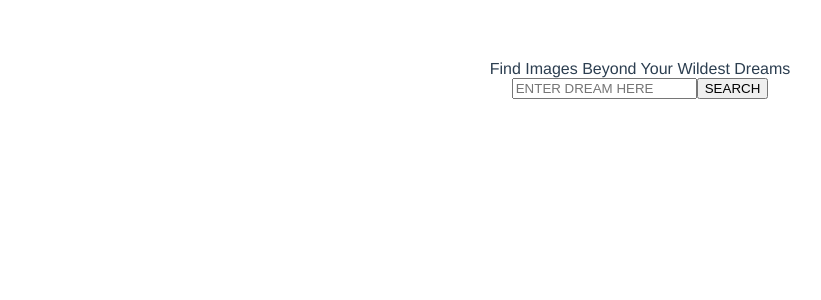
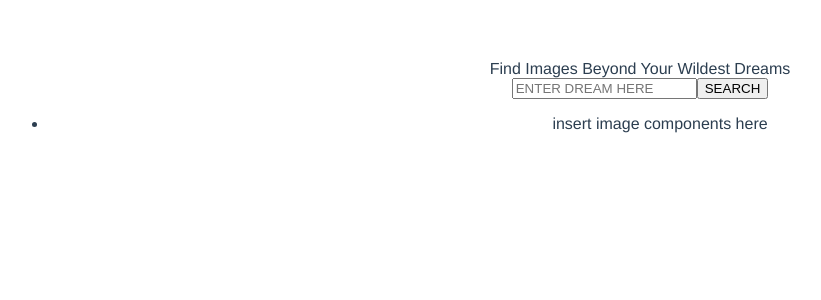
Before and after one commit to qfarenwald/final-countdown, a Vue app: page / in a window 1280 px wide. Shown: the top 300 px of the page, without its empty margins (0-821 px from the left). Built offline with nearby package versions, Linux system fonts and the light colour scheme.

Commit message:
Determine location for image list

```diff
--- a/src/App.vue
+++ b/src/App.vue
@@ -3,6 +3,9 @@
     <HelloWorld msg="Find Images Beyond Your Wildest Dreams"/>
     <input v-model="image" placeholder="ENTER DREAM HERE">
     <button>SEARCH</button>
+    <ul>
+      <li>insert image components here</li>
+    </ul>
   </div>
 </template>
 
```
